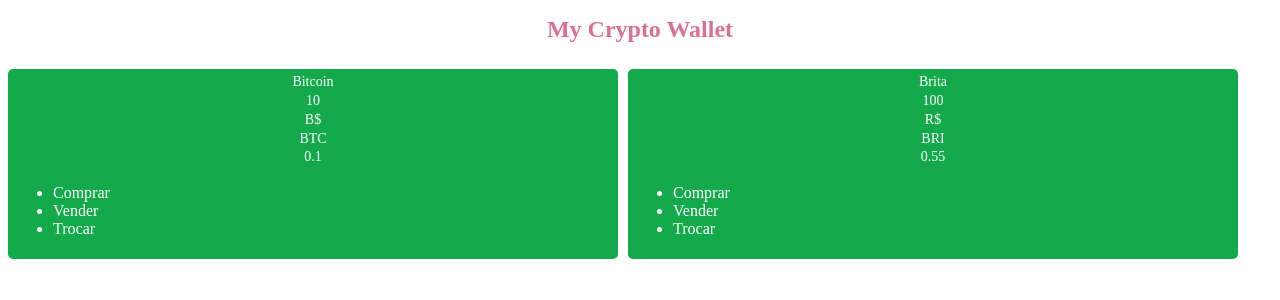
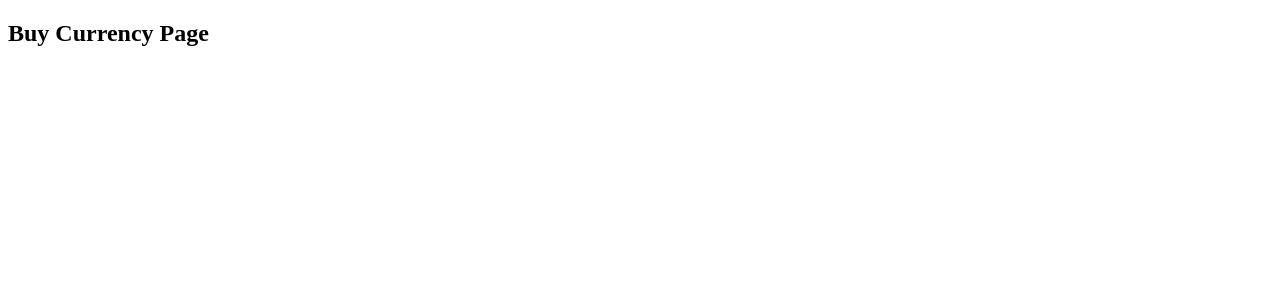
Before and after one commit to yanmagale/crypto_wallet, a React app: page /buy in a window 1280 px wide. Shown: the top 300 px of the page. Built offline with nearby package versions, Linux system fonts and the light colour scheme.

Commit message:
feat(routes): add routing with react-router

```diff
--- a/package.json
+++ b/package.json
@@ -49,8 +49,9 @@
     "webpack-dev-server": "^3.2.1"
   },
   "dependencies": {
-    "styled-components": "^5.1.0",
     "react": "^16.8.5",
-    "react-dom": "^16.8.5"
+    "react-dom": "^16.8.5",
+    "react-router-dom": "^5.2.0",
+    "styled-components": "^5.1.0"
   }
 }
--- a/src/components/currency/index.js
+++ b/src/components/currency/index.js
@@ -1,4 +1,5 @@
 import React from 'react';
+import { Link } from 'react-router-dom';
 
 import { Wrapper } from './style';
 
@@ -18,11 +19,15 @@
         <p>{initials}</p>
         <p>{exchangeRate}</p>
         <div>
-          <ul>
-            <li>Comprar</li>
-            <li>Vender</li>
-            <li>Trocar</li>
-          </ul>
+          <Link to="/buy">
+            <button>Comprar {initials}</button>
+          </Link>
+          <Link to="/sell">
+            <button>Vender {initials}</button>
+          </Link>
+          <Link to="/change">
+            <button>Trocar {initials}</button>
+          </Link>
         </div>
       </Wrapper>
     </React.Fragment>
--- a/src/index.js
+++ b/src/index.js
@@ -1,11 +1,21 @@
 import React from 'react';
 import ReactDOM from 'react-dom';
-import App from './components/App';
+import WalletPage from './pages/Wallet/';
+import SignUpPage from './pages/SignUp/';
+import BuyCurrencyPage from './pages/BuyCurrency/';
+
+import { BrowserRouter, Route, Switch } from 'react-router-dom';
 import * as serviceWorker from './serviceWorker';
 
 ReactDOM.render(
   <React.StrictMode>
-    <App />
+    <BrowserRouter>
+      <Switch>
+        <Route exact path="/" component={SignUpPage} />
+        <Route path="/wallet" component={WalletPage} />
+        <Route path="/buy" component={BuyCurrencyPage} />
+      </Switch>
+    </BrowserRouter>
   </React.StrictMode>,
   document.getElementById('root')
 );
--- /dev/null
+++ b/src/pages/BuyCurrency/index.js
@@ -0,0 +1,12 @@
+import React, { Component } from 'react';
+
+class BuyCurrencyPage extends Component {
+  render() {
+    return (
+      <div>
+        <h2>Buy Currency Page</h2>
+      </div>
+    );
+  }
+}
+export default BuyCurrencyPage;
--- /dev/null
+++ b/src/pages/SignUp/index.js
@@ -0,0 +1,12 @@
+import React, { Component } from 'react';
+
+class SignUpPage extends Component {
+  render() {
+    return (
+      <div>
+        <h2>Sign Up Page</h2>
+      </div>
+    );
+  }
+}
+export default SignUpPage;
--- a/webpack.config.js
+++ b/webpack.config.js
@@ -35,4 +35,7 @@
       filename: './index.html',
     }),
   ],
+  devServer: {
+    historyApiFallback: true,
+  },
 };
```
Also changed, not shown: src/pages/Wallet/index.js (renamed from src/components/App.js, +7 -7 lines), .eslintrc.js, 1 other file (tests, documents, lock files or other folders).
